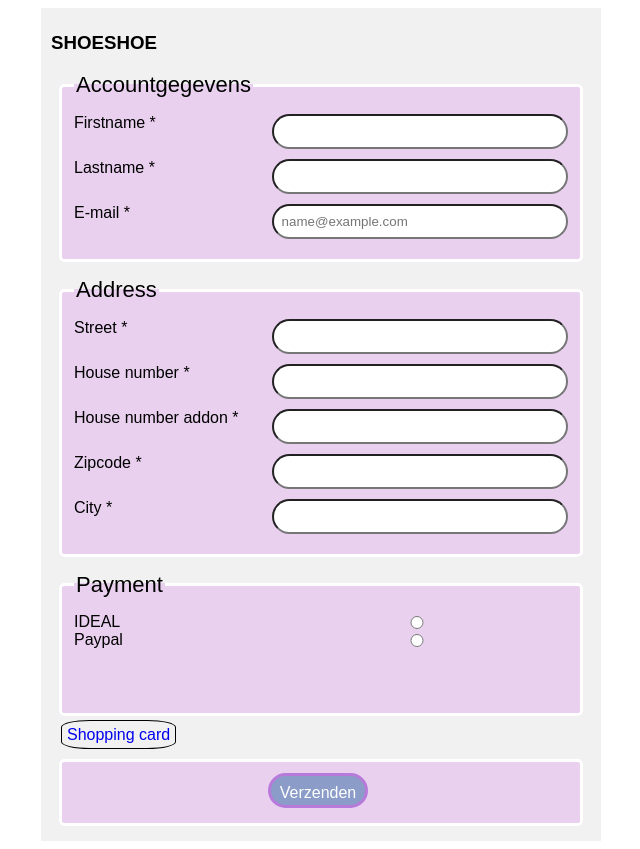
After one commit to DaphneMol/PHPP1, a PHP site: page /Periode/registratie_form.php in a window 1280 px wide. The commit adds this page. Shown: the whole page, without its empty margins (467-1107 px from the left). Run offline with PHP 8.4, Linux system fonts and the light colour scheme.

Commit message:
Opdracht afgerond

```diff
--- /dev/null
+++ b/assets/css/registratie_form.css
@@ -0,0 +1,75 @@
+* {
+  box-sizing: border-box;
+  padding: 0 auto;
+}
+body {
+  font-family: sans-serif;
+}
+
+fieldset {
+  background-color: #e9d0ef;
+  margin-top: 15px;
+  border: solid white;
+  border-radius: 5px;
+  max-width: 960px;
+  margin: 15px 8px 10px 8px;
+}
+
+form {
+  background-color: #f1f1f1;
+  padding: 5px 10px 5px 10px;
+  width: 560px;
+  display: inline-block;
+  margin-left: 500px;
+}
+
+legend {
+  font-size: 22px;
+  margin-bottom: 10px;
+}
+
+div {
+  margin-bottom: 10px;
+  height: 35px;
+  text-align: left;
+}
+
+input[type='submit'] {
+  float: ;
+  text-align: ;
+  color: white;
+  background-color: #8a9cc7;
+  border: solid #b87ada;
+  width: 100px;
+  height: 35px;
+  font-size: 16px;
+  margin-right: 200px;
+  margin-top: 5px;
+}
+
+input {
+  border-radius: 50px;
+  resize: vertical;
+  float: right;
+  padding: 8px;
+  width: 60%;
+}
+
+label {
+  display: inline-block;
+  text-align: left;
+}
+
+.clearfix {
+  clear: both;
+}
+
+.order_shop {
+  text-decoration: none;
+  text-align: center;
+  margin: 10px;
+  border: 1px solid black;
+  border-radius: 25%;
+  padding: 5px;
+  margin-top: 10px;
+}
--- /dev/null
+++ b/controllers/shopping_cart.php
@@ -0,0 +1,3 @@
+<?php
+
+// Shopping cart functie
--- a/views/index.php
+++ b/views/index.php
@@ -10,6 +10,7 @@ require_once '../controllers/session.php';
     <meta name="viewport" content="width=device-width, initial-scale=1.0">
     <title>SHOESHOE</title>
     <link rel="stylesheet" href="../assets/css/index.css">
+    <link rel="stylesheet" href="https://cdnjs.cloudflare.com/ajax/libs/font-awesome/4.7.0/css/font-awesome.min.css">
 </head>
 
 <body>
@@ -31,7 +32,11 @@ require_once '../controllers/session.php';
                 <?php if (!isset($_SESSION['username'])) { ?>
                     <li style="float: right"><a href="login.php">Inloggen</a></li>
                     <li style="float:right"><a href="registratie.php">Registreren</a></li>
+                    <a href="../views/shopping_cart.php"><i class="fa fa-shopping-cart" style="font-size:36px;color:white;float:right;margin-top:3px"></i></a>
+
                 <?php } else { ?>
+
+
                     <li style="float: right"><a href="../controllers/logout.php">Uitloggen</a></li>
                 <?php } ?>
 
--- /dev/null
+++ b/views/registratie_form.php
@@ -0,0 +1,75 @@
+<!DOCTYPE html>
+<html lang="en">
+
+<head>
+    <meta charset="UTF-8">
+    <title>Formulier</title>
+    <link rel="stylesheet" href="../assets/css/registratie_form.css">
+</head>
+
+<body>
+    <form method="post" action="#">
+        <h3>SHOESHOE</h3>
+        <fieldset>
+            <legend>Accountgegevens</legend>
+            <div>
+                <label for="firstname">Firstname <span>*</span></label>
+                <input type="text" name="firstname" id="firstname" required="required" />
+            </div>
+            <div>
+                <label for="lastname">Lastname <span>*</span></label>
+                <input type="text" name="firstname" id="firstname" required="required" />
+            </div>
+            <div>
+                <label for="email">E-mail <span>*</span></label>
+                <input type="email" name="email" id="email" required="required" placeholder="name@example.com" />
+            </div>
+
+        </fieldset>
+        <fieldset>
+            <legend>Address</legend>
+            <div>
+                <label for="street">Street<span> *</span></label>
+                <input type="text" name="street" id="street" required="required" />
+            </div>
+            <div>
+                <label for="hn">House number<span> *</span></label>
+                <input type="text" name="hn" id="hn1" required="required" />
+            </div>
+            <div>
+                <label for="hna">House number addon <span>*</span></label>
+                <input type="text" name="hna" id="hna" required="required" />
+            </div>
+            <div>
+                <label for="zipcode">Zipcode <span>*</span></label>
+                <input type="text" name="zipcode" id="zipcode" required="required" />
+            </div>
+            <div>
+                <label for="city">City<span> *</span></label>
+                <input type="text" name="city" id="city1" required="required" />
+            </div>
+        </fieldset>
+        <fieldset>
+            <legend>Payment </legend>
+
+            <div>
+                <label for="ideal">IDEAL</label>
+                <input type="radio" name="sex" value="ideal" id="ideal"><br>
+                <label for="paypal">Paypal</label>
+                <input type="radio" name="sex" value="paypal" id="paypal"> <br>
+            </div>
+            <div class="select">
+        </fieldset>
+        <a class="order_shop" href="../views/shopping_cart.php">Shopping card</a>
+
+        <fieldset>
+            <div>
+
+                <input type="submit" value="Verzenden" name="submit">
+
+            </div>
+        </fieldset>
+    </form>
+</body>
+
+</html>
```
Also changed, not shown: assets/css/shopping_cart.css (added, +37 -0 lines), views/product.php (+22 -1 lines), views/shopping_cart.php (added, +92 -0 lines), webshop.sql (+9 -5 lines), assets/js/scirpt.js (deleted), assets/js/script.js (added), controllers/style.css (renamed from assets/css/style.css).
